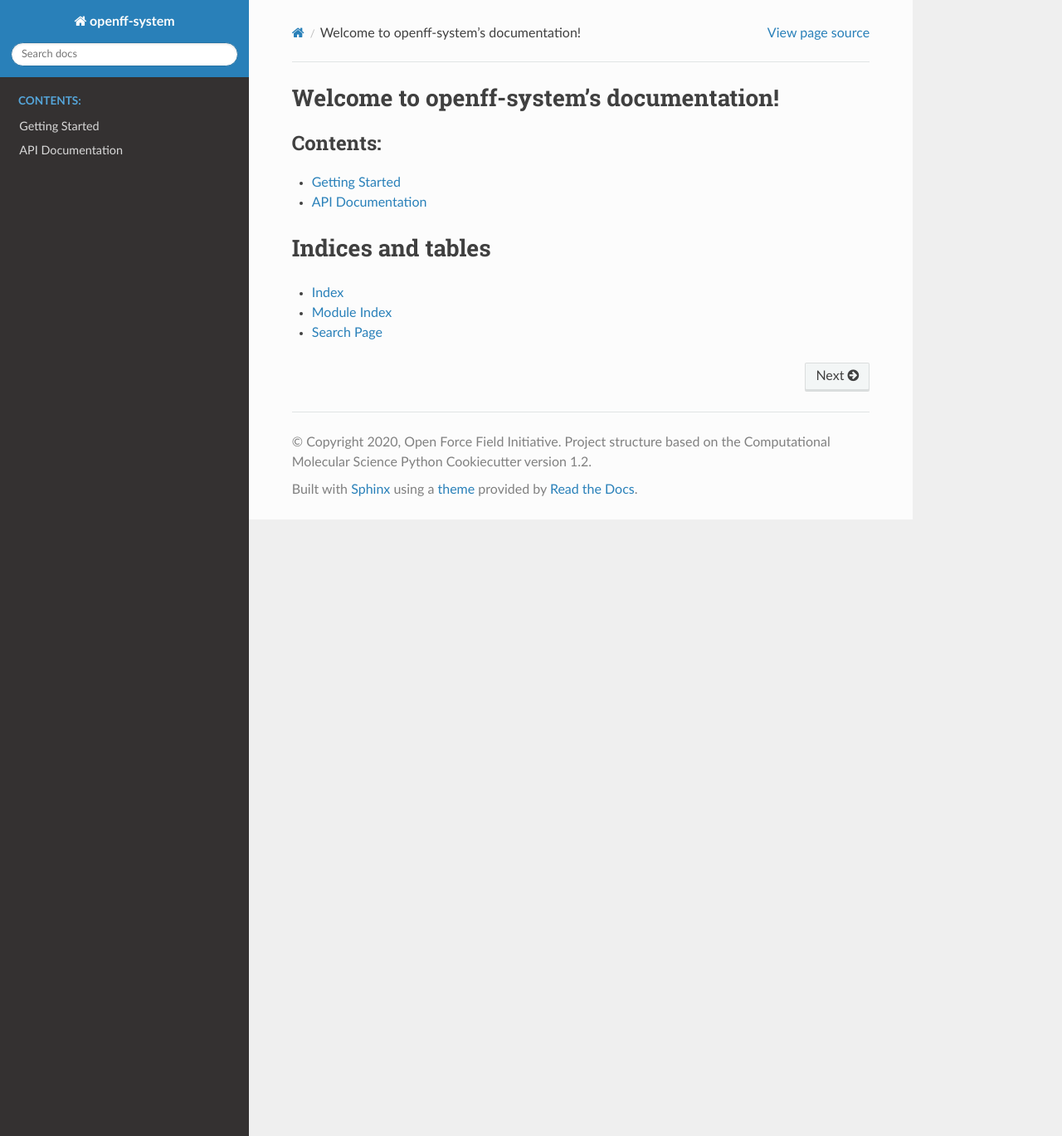
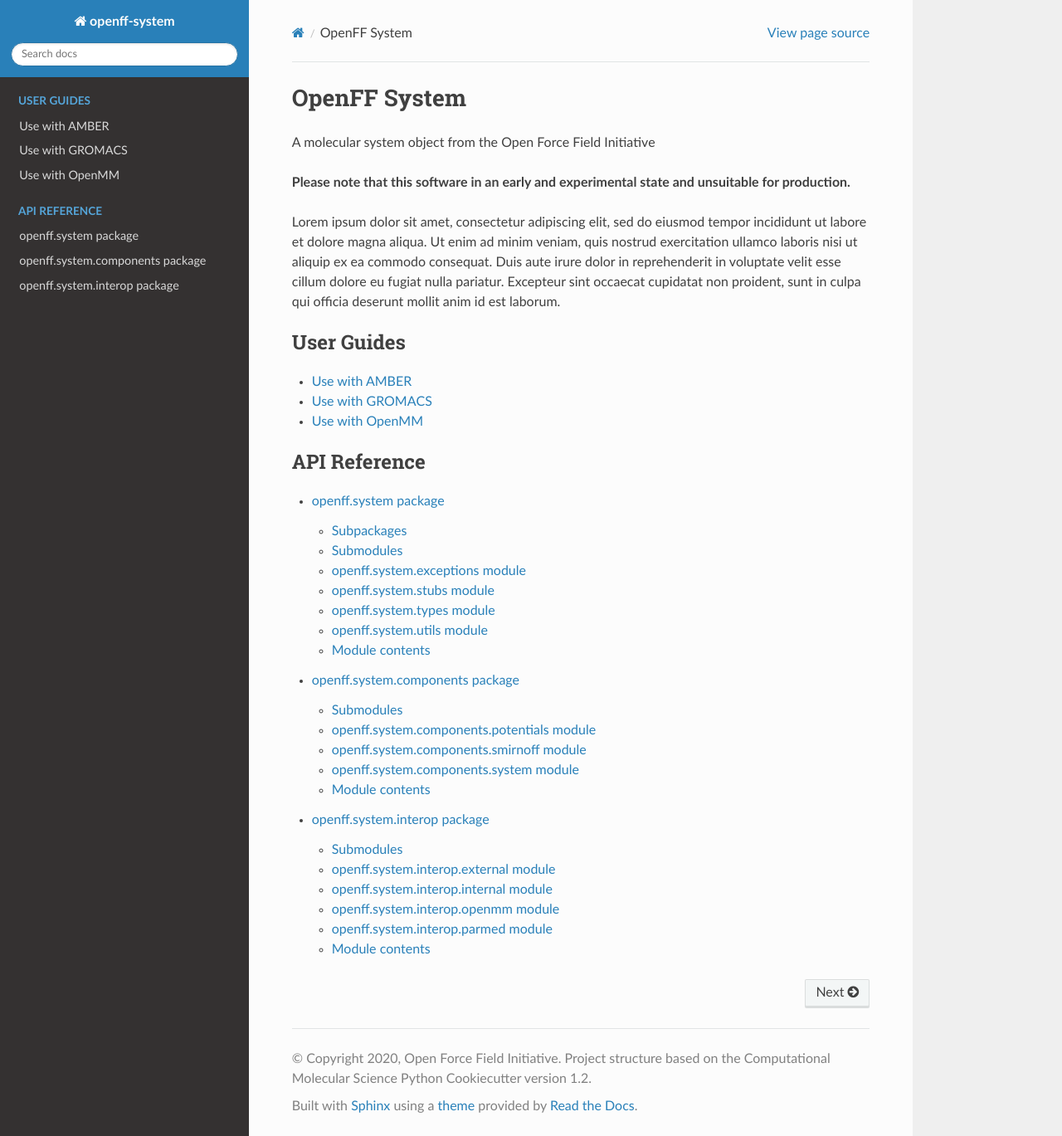
Before and after one commit to openforcefield/openff-interchange, a Sphinx documentation site: the page built from docs/index.md, in a window 1280 px wide and 1369 px high. Shown: the whole window at 83% size. Built offline with Sphinx 7.4.7 and the Read the Docs theme 2.0.0, drawn with Linux system fonts in a browser that asks for light colours; pages that are not in the unit, such as notebooks, are missing from menus; the version number could not be read and is left out.

````diff
--- a/docs/api.rst
+++ /dev/null
@@ -1,7 +0,0 @@
-API Documentation
-=================
-
-.. autosummary::
-   :toctree: autosummary
-
-   system.canvas
--- a/docs/conf.py
+++ b/docs/conf.py
@@ -16,8 +16,6 @@
 import os
 import sys
 sys.path.insert(0, os.path.abspath('..'))
-
-import system
 
 
 # -- Project information -----------------------------------------------------
@@ -43,6 +41,7 @@ release = ''
 # extensions coming with Sphinx (named 'sphinx.ext.*') or your custom
 # ones.
 extensions = [
+    'myst_parser',
     'sphinx.ext.autosummary',
     'sphinx.ext.autodoc',
     'sphinx.ext.mathjax',
--- /dev/null
+++ b/docs/index.md
@@ -0,0 +1,32 @@
+# OpenFF System
+
+A molecular system object from the Open Force Field Initiative
+
+**Please note that this software in an early and experimental state and unsuitable for production.**
+
+Lorem ipsum dolor sit amet, consectetur adipiscing elit, sed do eiusmod tempor
+incididunt ut labore et dolore magna aliqua. Ut enim ad minim veniam, quis
+nostrud exercitation ullamco laboris nisi ut aliquip ex ea commodo consequat.
+Duis aute irure dolor in reprehenderit in voluptate velit esse cillum dolore eu
+fugiat nulla pariatur. Excepteur sint occaecat cupidatat non proident, sunt in
+culpa qui officia deserunt mollit anim id est laborum.
+
+
+```{toctree}
+---
+caption: User Guides
+---
+using/amber.md
+using/gromacs.md
+using/openmm.md
+```
+
+```{toctree}
+---
+maxdepth: 2
+caption: API Reference
+---
+openff.system.rst
+openff.system.components.rst
+openff.system.interop.rst
+```
--- a/docs/index.rst
+++ /dev/null
@@ -1,23 +0,0 @@
-.. system documentation master file, created by
-   sphinx-quickstart on Thu Mar 15 13:55:56 2018.
-   You can adapt this file completely to your liking, but it should at least
-   contain the root `toctree` directive.
-
-Welcome to openff-system's documentation!
-=========================================================
-
-.. toctree::
-   :maxdepth: 2
-   :caption: Contents:
-
-   getting_started
-   api
-
-
-
-Indices and tables
-==================
-
-* :ref:`genindex`
-* :ref:`modindex`
-* :ref:`search`
--- /dev/null
+++ b/docs/openff.system.components.rst
@@ -0,0 +1,37 @@
+openff.system.components package
+================================
+
+Submodules
+----------
+
+openff.system.components.potentials module
+------------------------------------------
+
+.. automodule:: openff.system.components.potentials
+   :members:
+   :undoc-members:
+   :show-inheritance:
+
+openff.system.components.smirnoff module
+----------------------------------------
+
+.. automodule:: openff.system.components.smirnoff
+   :members:
+   :undoc-members:
+   :show-inheritance:
+
+openff.system.components.system module
+--------------------------------------
+
+.. automodule:: openff.system.components.system
+   :members:
+   :undoc-members:
+   :show-inheritance:
+
+Module contents
+---------------
+
+.. automodule:: openff.system.components
+   :members:
+   :undoc-members:
+   :show-inheritance:
--- /dev/null
+++ b/docs/openff.system.interop.rst
@@ -0,0 +1,45 @@
+openff.system.interop package
+=============================
+
+Submodules
+----------
+
+openff.system.interop.external module
+-------------------------------------
+
+.. automodule:: openff.system.interop.external
+   :members:
+   :undoc-members:
+   :show-inheritance:
+
+openff.system.interop.internal module
+-------------------------------------
+
+.. automodule:: openff.system.interop.internal
+   :members:
+   :undoc-members:
+   :show-inheritance:
+
+openff.system.interop.openmm module
+-----------------------------------
+
+.. automodule:: openff.system.interop.openmm
+   :members:
+   :undoc-members:
+   :show-inheritance:
+
+openff.system.interop.parmed module
+-----------------------------------
+
+.. automodule:: openff.system.interop.parmed
+   :members:
+   :undoc-members:
+   :show-inheritance:
+
+Module contents
+---------------
+
+.. automodule:: openff.system.interop
+   :members:
+   :undoc-members:
+   :show-inheritance:
--- /dev/null
+++ b/docs/openff.system.rst
@@ -0,0 +1,55 @@
+openff.system package
+=====================
+
+Subpackages
+-----------
+
+.. toctree::
+   :maxdepth: 4
+
+   openff.system.components
+   openff.system.interop
+   openff.system.tests
+
+Submodules
+----------
+
+openff.system.exceptions module
+-------------------------------
+
+.. automodule:: openff.system.exceptions
+   :members:
+   :undoc-members:
+   :show-inheritance:
+
+openff.system.stubs module
+--------------------------
+
+.. automodule:: openff.system.stubs
+   :members:
+   :undoc-members:
+   :show-inheritance:
+
+openff.system.types module
+--------------------------
+
+.. automodule:: openff.system.types
+   :members:
+   :undoc-members:
+   :show-inheritance:
+
+openff.system.utils module
+--------------------------
+
+.. automodule:: openff.system.utils
+   :members:
+   :undoc-members:
+   :show-inheritance:
+
+Module contents
+---------------
+
+.. automodule:: openff.system
+   :members:
+   :undoc-members:
+   :show-inheritance:
--- /dev/null
+++ b/docs/using/amber.md
@@ -0,0 +1 @@
+## Use with AMBER
--- /dev/null
+++ b/docs/using/gromacs.md
@@ -0,0 +1 @@
+## Use with GROMACS
--- /dev/null
+++ b/docs/using/openmm.md
@@ -0,0 +1 @@
+## Use with OpenMM
````
Also changed, not shown: docs/README.md (+7 -8 lines), docs/environment.yml (added, +17 -0 lines), .readthedocs.yml (added), 1 other file.
